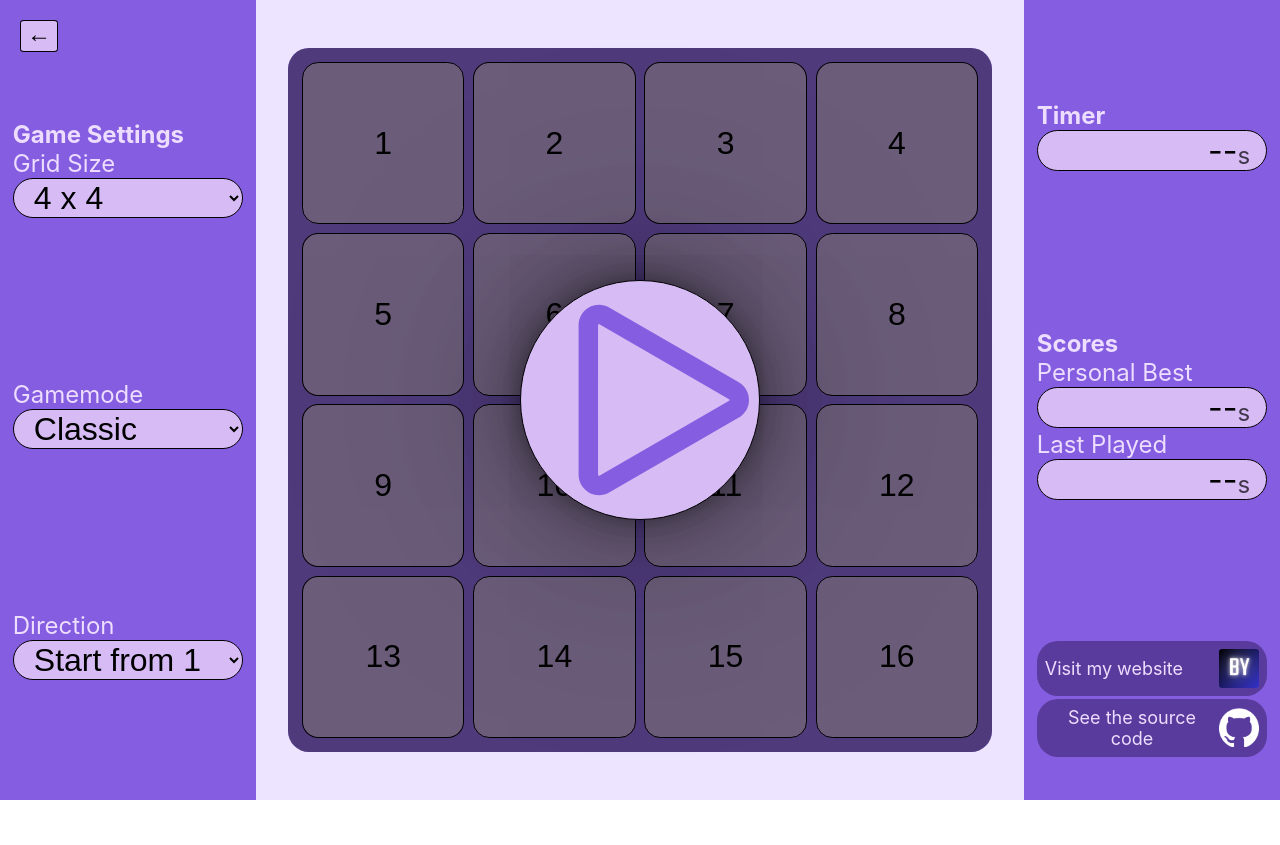
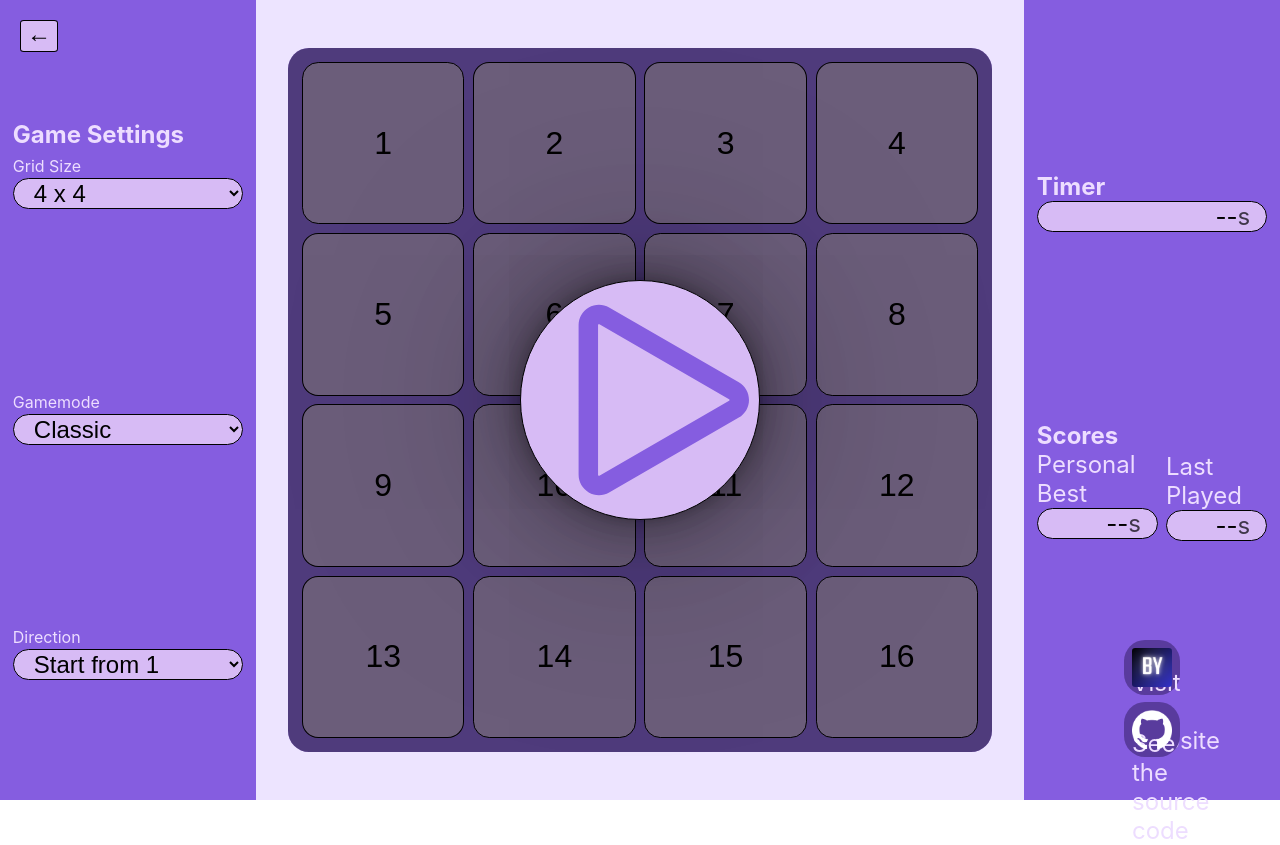
Before and after one commit to BerkYeni/schulteproject, a React (Create React App) app: page / in a window 1280 px wide. Before the commit the page ends 800 px from the top, so only its background shows below. Built offline with nearby package versions, Linux system fonts and the light colour scheme.

Commit message:
adjusting css for mobile (wip)

```diff
--- a/src/App.css
+++ b/src/App.css
@@ -57,7 +57,7 @@ body {
   position: absolute;
 
   display: flex;
-  justify-content: space-between;
+  justify-content: center;
   align-items: center;
   background-color: #855de0;
 
@@ -215,12 +215,14 @@ button:hover {
   flex-direction: row;
   flex: 90%;
   display: flex;
-  justify-content: space-between;
+  flex-wrap: wrap;
+  /* justify-content: space-between; */
+  justify-content: space-around;
   text-align: start;
 }
 
 .exposePanels {
-  z-index: 2;
+  z-index: 5;
   transition-duration: .2s;
   position: absolute;
 
@@ -232,13 +234,14 @@ button:hover {
 
 
 .chronometer {
-  width: 90%;
+  /* width: 90%; */
   display: flex;
   flex-direction: column;
   justify-content: center;
   align-items: center;
+  width: 24vmin;
   /* width: 100%; */
-  flex: 20%;
+  /* flex: 10%; */
 }
 
 .timerLabel {
@@ -247,17 +250,31 @@ button:hover {
 }
 
 .matchesInfo {
-  width: 90%;
-  flex: 80%;
+  /* width: 90%; */
+  flex: 30%;
   display: flex;
-  flex-direction: column;
+  flex-direction: row;
   align-items: center;
   justify-content: center;
 }
 
 .matchesInfoInner {
+
   text-align: start;
-  width: 100%;
+  /* width: 100%; */
+  flex-direction: column;
+  display: flex;
+}
+
+.scoresContainer {
+  display: flex;
+  flex-direction: row;
+  justify-content: space-between;
+}
+
+.scoresContainerInner {
+  margin-right: 1vmin;
+
 }
 
 .hidden {
@@ -330,8 +347,13 @@ button:hover {
 }
 
 .slideLeft {
-  left: -20%;
+  bottom: -20%;
 }
+
+.slideRight {
+  top: -20%;
+}
+
 
 .timerRunning {
   background-color: #f3d1d1;
@@ -342,7 +364,6 @@ button:hover {
   flex-direction: column;
   height: 100%;
   width: 90%;
-  padding: 15vmin 0;
 }
 
 .controlPanel h1 {
@@ -373,9 +394,9 @@ h1 {
   display: flex;
   width: 100%;
   height: 100%;
-  flex-direction: column;
+  flex-direction: row-reverse;
   align-items: center;
-  padding: 10vmin 0 5vmin 0;
+  justify-content: space-between;
 }
 
 .siteLinkInner {
@@ -387,6 +408,8 @@ h1 {
   padding: .5rem;
   border-radius: 2.625vmin;
   margin: .2rem 0;
+  width: fit-content;
+  height: fit-content;
 }
 .siteLinkInner:hover {
   background-color: #4e338b;
@@ -398,7 +421,14 @@ h1 {
 }
 
 .personalInfo {
+  display: flex;
+  flex-direction: column;
   width: 90%;
+  flex: 10% 1;
+  flex: 0;
+  padding: 0 1vmin;
+  justify-content: center;
+    align-items: center;
 }
 
 a,
@@ -436,6 +466,18 @@ a:active {
   height: min(95vmax, 95vmin);
 }
 
+.berkyeniContent {
+  visibility: hidden;
+  width: 0;
+  height: 0;
+}
+
+.githubContent {
+  visibility: hidden;
+  width: 0;
+  height: 0;
+}
+
 
 @keyframes reveal {
   0% {
@@ -452,6 +494,26 @@ a:active {
 .transparent {
   opacity: 0;
 }
+
+@media only screen and (min-width: 390px) {
+  .App {
+    font-size: medium;
+  }
+  label {
+    font-size: medium;
+  }
+  button {
+    font-size: x-large;
+  }
+  select {
+    font-size: x-large;
+  }
+  span {
+    font-size: x-large;
+  }
+}
+
+
 
 @media only screen and (min-width: 768px) {
   .App {
@@ -504,10 +566,32 @@ a:active {
     width: 20vw;
 
     flex-direction: column;
+    justify-content: space-between;
   }
 
   .gameSettings {
     flex-direction: column;
+    justify-content: space-between;
+  }
+
+  .settingsAndHeaderContainer {
+    padding: 15vmin 0;
+  }
+
+  .statisticsInner {
+    flex-direction: column;
+    padding: 10vmin 0 5vmin 0;
+  }
+
+  .matchesInfo {
+    width: 90%;
+    flex: 30%;
+    flex-direction: column;
+  }
+
+  .chronometer {
+    width: 90%;
+    flex: 20%;
   }
 
   .toggleVisibility {
@@ -534,8 +618,20 @@ a:active {
     rotate: 180deg;
   }
 
+  .berkyeniContent {
+    visibility: visible;
+  }
+
+  .githubContent {
+    visibility: visible;
+  }
+
+  .slideLeft {
+    left: -20%;
+  }
+
+  .slideRight {
+    right: -20%;
+  }
+
 }
-
-.slideRight {
-  right: -20%;
-}
--- a/src/components/StatisticsPanel/MatchesInfo.tsx
+++ b/src/components/StatisticsPanel/MatchesInfo.tsx
@@ -28,18 +28,26 @@ const MatchesInfo: FC<MatchesInfoProps> = (props) => {
     return (
       <>
         <h1>Scores</h1>
+        <div className="scoresContainer">
+          <div className="scoresContainerInner">
+
             <div>Personal Best</div>
             <div className="pbText timeContainer">
               <span className="twinkleLittleStar">{personalBestRecord ? "⭐" : ""}</span>
-          {personalBestInSeconds || "--"}
+              <span>{personalBestInSeconds || "--"}</span>
               <span className="secondsSign"> s</span>
             </div>
+          </div>
+
+          <div>
 
           <div className="lpLabel">Last Played</div>
           <div className="lpText timeContainer">
             <span className="twinkleLittleStar">{isPersonalBest ? " ⭐" : ""}</span>
-          {lastPlayedInSeconds || "--"}
+            <span>{lastPlayedInSeconds || "--"}</span>
             <span className="secondsSign"> s</span>
+          </div>
+          </div>
         </div>
       </>
     );
--- a/src/components/StatisticsPanel/PersonalInfo.tsx
+++ b/src/components/StatisticsPanel/PersonalInfo.tsx
@@ -15,13 +15,13 @@ const PersonalInfo: FC<PersonalInfoProps> = (props) => {
 
       <a href="https://berkyeni.com" className="infoLink" target="_blank" rel="noopener noreferrer">
         <div className="siteLinkInner">
-          <span>Visit my website</span><img className="siteMark" src={berkyeniMark} alt="Berk Yeni's Mark" />
+          <span className="berkyeniContent">Visit my website</span><img className="siteMark" src={berkyeniMark} alt="Berk Yeni's Mark" />
         </div>
       </a>
 
       <a href="https://github.com/BerkYeni/schulteproject" className="infoLink" target="_blank" rel="noopener noreferrer">
         <div className="siteLinkInner">
-          <span>See the source code</span><img className="siteMark" src={githubMark} alt="GitHub Mark" />
+          <span className="githubContent">See the source code</span><img className="siteMark" src={githubMark} alt="GitHub Mark" />
         </div>
       </a>
 
```
Lines whose indentation alone changed are shown as unchanged.
